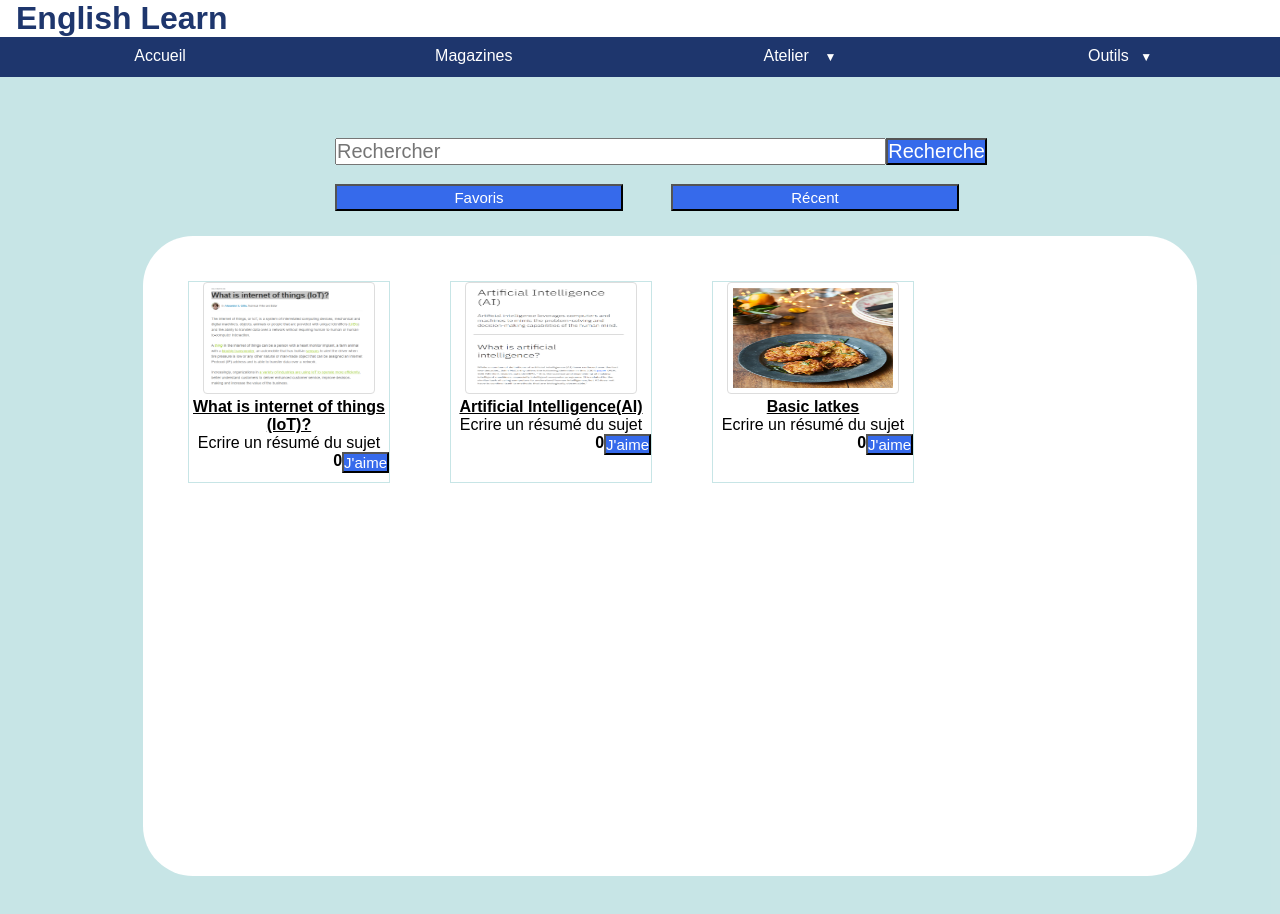
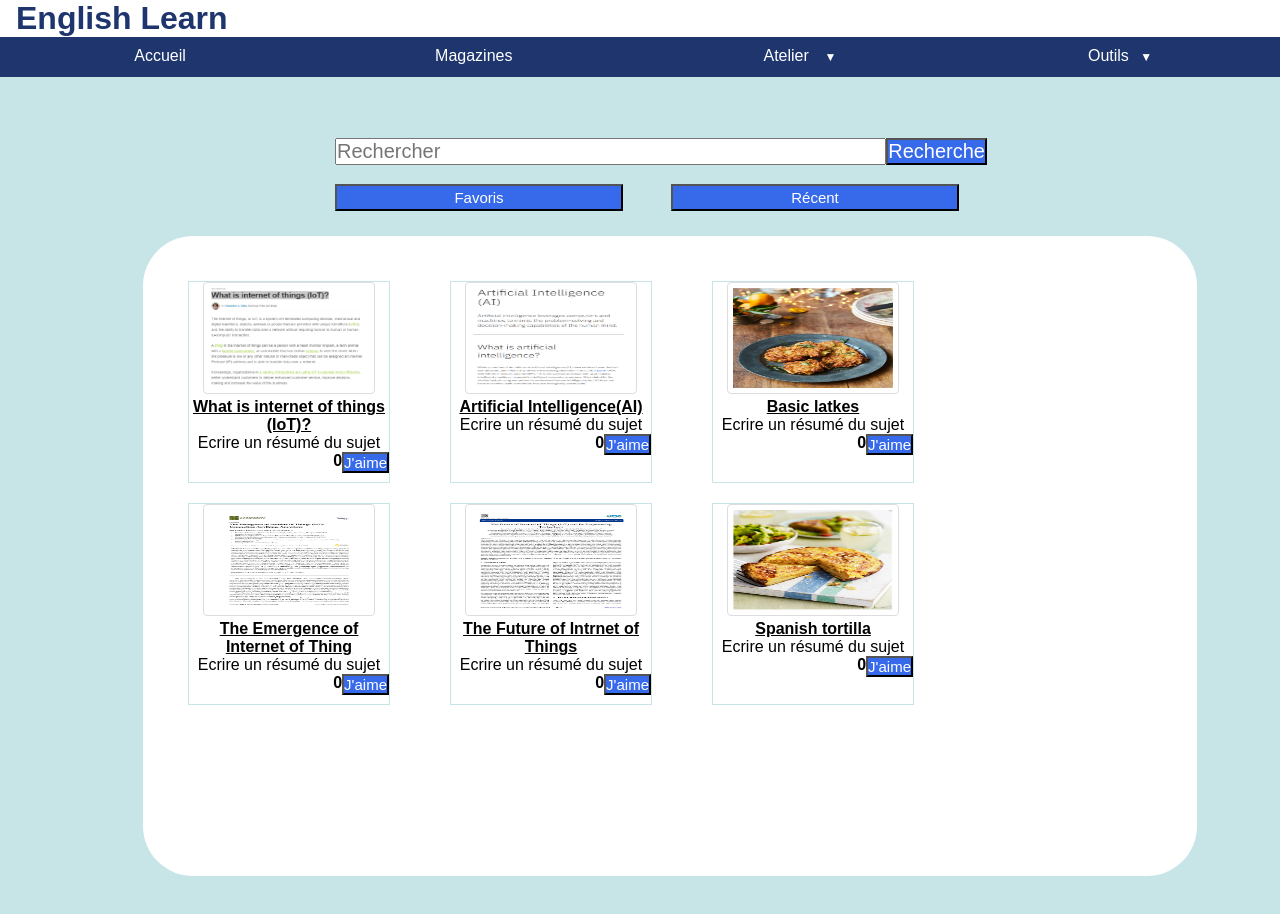
Before and after one commit to Annatare64/Projet_IHM, a React (Create React App) app: page /magazinesfav in a window 1280 px wide. Shown: the top 914 px of the page. Built offline with nearby package versions, Linux system fonts and the light colour scheme.

Commit message:
ET ENCORE

```diff
--- a/src/Magazines/magazines.js
+++ b/src/Magazines/magazines.js
@@ -11,6 +11,8 @@ import logo from "../../public/image/Capture.PNG";
 import logo1 from "../../public/image/Capture1.PNG";
 import logo2 from "../../public/image/Capture2.PNG";
 import logo3 from "../../public/image/Capture3.PNG";
+import logo4 from "../../public/image/largepreview (1).png";
+import logo5 from "../../public/image/largepreview.png";
 import { render } from "react-dom";
 import { Link, NavLink } from "react-router-dom";
 import { useHistory } from "react-router-dom";
@@ -223,12 +225,9 @@ class Magazines extends Component {
             <span>{this.state.Compteur3}</span>
           </div>
           <div className="informatique">
-            <img src={logo} alt="logo" />
-            <a
-              className="oui"
-              href="https://internetofthingsagenda.techtarget.com/definition/Internet-of-Things-IoT"
-            >
-              What is internet of things (IoT)?
+            <img src={logo4} alt="logo" />
+            <a className="oui" href={logo4}>
+              The Emergence of Internet of Thing
             </a>
             <p className="non"> Ecrire un résumé du sujet</p>
             <button className="btnC" onClick={this.Handlecompt4}>
@@ -237,12 +236,9 @@ class Magazines extends Component {
             <span>{this.state.Compteur4}</span>{" "}
           </div>
           <div className="informatique">
-            <img src={logo} alt="logo" />
-            <a
-              className="oui"
-              href="https://internetofthingsagenda.techtarget.com/definition/Internet-of-Things-IoT"
-            >
-              What is internet of things (IoT)?
+            <img src={logo5} alt="logo" />
+            <a className="oui" href={logo5}>
+              The Future of Intrnet of Things
             </a>
             <p className="non"> Ecrire un résumé du sujet</p>
             <button className="btnC" onClick={this.Handlecompt5}>
--- a/src/Magazines/magazinescui.js
+++ b/src/Magazines/magazinescui.js
@@ -10,6 +10,8 @@ import logo from "../../public/image/Capture.PNG";
 import logo1 from "../../public/image/Capture1.PNG";
 import logo2 from "../../public/image/Capture2.PNG";
 import logo3 from "../../public/image/Capture3.PNG";
+import logo4 from "../../public/image/largepreview (1).png";
+import logo5 from "../../public/image/largepreview.png";
 import { Link, NavLink } from "react-router-dom";
 import { render } from "react-dom";
 
--- a/src/Magazines/magazinesfav.js
+++ b/src/Magazines/magazinesfav.js
@@ -11,6 +11,8 @@ import logo from "../../public/image/Capture.PNG";
 import logo1 from "../../public/image/Capture1.PNG";
 import logo2 from "../../public/image/Capture2.PNG";
 import logo3 from "../../public/image/Capture3.PNG";
+import logo4 from "../../public/image/largepreview (1).png";
+import logo5 from "../../public/image/largepreview.png";
 import { render } from "react-dom";
 import { Link, NavLink } from "react-router-dom";
 
@@ -209,7 +211,29 @@ class MagazinesFav extends Component {
             </button>
             <span>{this.state.Compteur2}</span>{" "}
           </div>
-          {/*  <div className="info" className="informatique">
+          <div className="informatique">
+            <img src={logo4} alt="logo" />
+            <a className="oui" href={logo4}>
+              The Emergence of Internet of Thing
+            </a>
+            <p className="non"> Ecrire un résumé du sujet</p>
+            <button className="btnC" onClick={this.Handlecompt4}>
+              J'aime
+            </button>
+            <span>{this.state.Compteur4}</span>{" "}
+          </div>
+          <div className="informatique">
+            <img src={logo5} alt="logo" />
+            <a className="oui" href={logo5}>
+              The Future of Intrnet of Things
+            </a>
+            <p className="non"> Ecrire un résumé du sujet</p>
+            <button className="btnC" onClick={this.Handlecompt5}>
+              J'aime
+            </button>
+            <span>{this.state.Compteur5}</span>{" "}
+          </div>
+          <div className="info" className="informatique">
             <img src={logo3} alt="logo" />
             <a
               className="oui"
@@ -218,7 +242,11 @@ class MagazinesFav extends Component {
               Spanish tortilla
             </a>
             <p className="non"> Ecrire un résumé du sujet</p>
-          </div>*/}
+            <button className="btnC" onClick={this.Handlecompt3}>
+              J'aime
+            </button>
+            <span>{this.state.Compteur3}</span>
+          </div>
         </div>
       </div>
     );
--- a/src/Magazines/magazinesinfo.js
+++ b/src/Magazines/magazinesinfo.js
@@ -10,6 +10,8 @@ import logo from "../../public/image/Capture.PNG";
 import logo1 from "../../public/image/Capture1.PNG";
 import logo2 from "../../public/image/Capture2.PNG";
 import logo3 from "../../public/image/Capture3.PNG";
+import logo4 from "../../public/image/largepreview (1).png";
+import logo5 from "../../public/image/largepreview.png";
 import { Link, NavLink } from "react-router-dom";
 import { render } from "react-dom";
 
@@ -180,6 +182,28 @@ class Magazinesinfos extends Component {
             </button>
             <span>{this.state.Compteur1}</span>{" "}
           </div>
+          <div className="informatique">
+            <img src={logo4} alt="logo" />
+            <a className="oui" href={logo4}>
+              The Emergence of Internet of Thing
+            </a>
+            <p className="non"> Ecrire un résumé du sujet</p>
+            <button className="btnC" onClick={this.Handlecompt4}>
+              J'aime
+            </button>
+            <span>{this.state.Compteur4}</span>{" "}
+          </div>
+          <div className="informatique">
+            <img src={logo5} alt="logo" />
+            <a className="oui" href={logo5}>
+              The Future of Intrnet of Things
+            </a>
+            <p className="non"> Ecrire un résumé du sujet</p>
+            <button className="btnC" onClick={this.Handlecompt5}>
+              J'aime
+            </button>
+            <span>{this.state.Compteur5}</span>{" "}
+          </div>
         </div>
       </div>
     );
--- a/src/Magazines/magazinesrec.js
+++ b/src/Magazines/magazinesrec.js
@@ -11,6 +11,8 @@ import logo from "../../public/image/Capture.PNG";
 import logo1 from "../../public/image/Capture1.PNG";
 import logo2 from "../../public/image/Capture2.PNG";
 import logo3 from "../../public/image/Capture3.PNG";
+import logo4 from "../../public/image/largepreview (1).png";
+import logo5 from "../../public/image/largepreview.png";
 import { render } from "react-dom";
 import { Link, NavLink } from "react-router-dom";
 
@@ -212,7 +214,7 @@ class MagazinesRec extends Component {
             </button>
             <span>{this.state.Compteur2}</span>{" "}
           </div>
-          {/*  <div className="info" className="informatique">
+          <div className="info" className="informatique">
             <img src={logo3} alt="logo" />
             <a
               className="oui"
@@ -221,7 +223,33 @@ class MagazinesRec extends Component {
               Spanish tortilla
             </a>
             <p className="non"> Ecrire un résumé du sujet</p>
-      </div>*/}
+            <button className="btnC" onClick={this.Handlecompt3}>
+              J'aime
+            </button>
+            <span>{this.state.Compteur3}</span>{" "}
+          </div>
+          <div className="informatique">
+            <img src={logo4} alt="logo" />
+            <a className="oui" href={logo4}>
+              The Emergence of Internet of Thing
+            </a>
+            <p className="non"> Ecrire un résumé du sujet</p>
+            <button className="btnC" onClick={this.Handlecompt4}>
+              J'aime
+            </button>
+            <span>{this.state.Compteur4}</span>{" "}
+          </div>
+          <div className="informatique">
+            <img src={logo5} alt="logo" />
+            <a className="oui" href={logo5}>
+              The Future of Intrnet of Things
+            </a>
+            <p className="non"> Ecrire un résumé du sujet</p>
+            <button className="btnC" onClick={this.Handlecompt5}>
+              J'aime
+            </button>
+            <span>{this.state.Compteur5}</span>{" "}
+          </div>
         </div>
       </div>
     );
```
